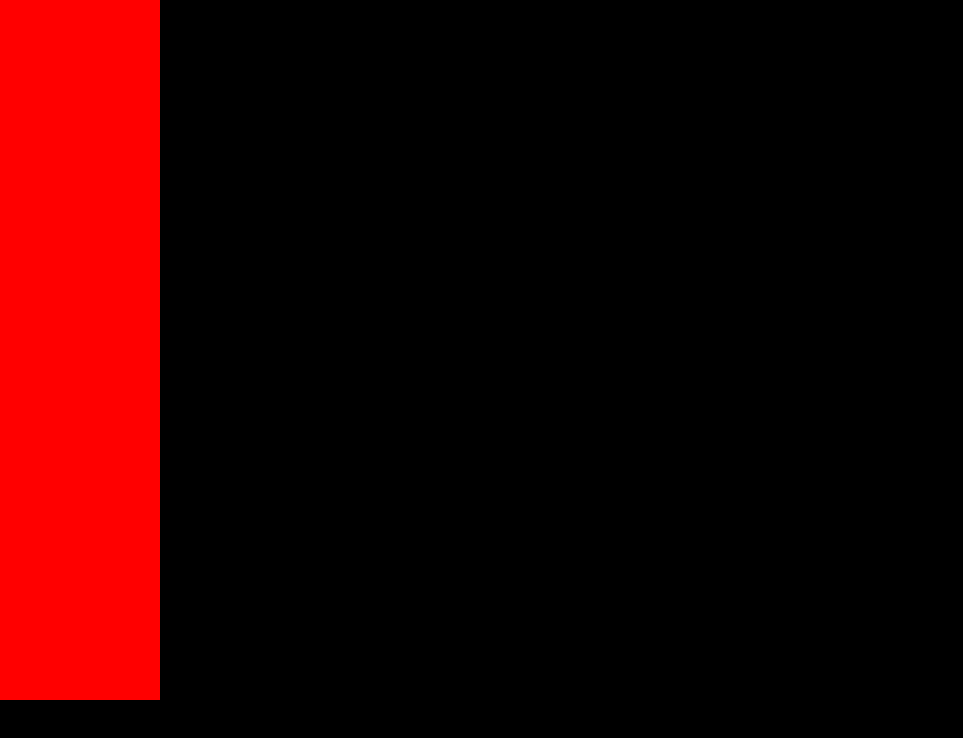
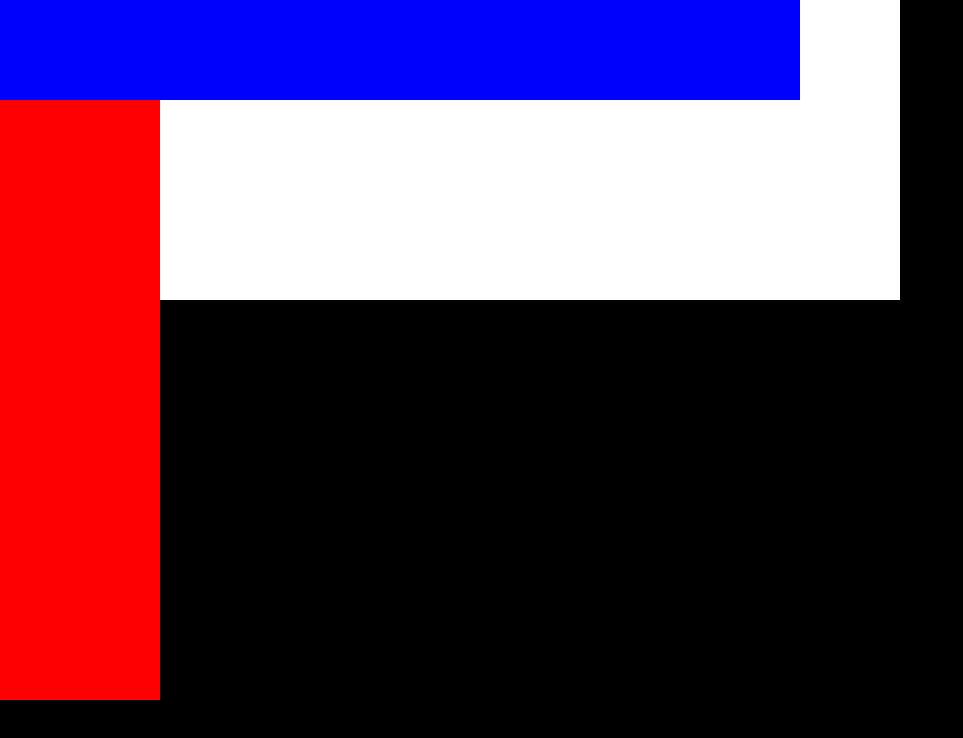
Before and after one commit to fabiennefortunio/html-css-spotifyweb, a plain HTML site: page index.html in a window 1280 px wide. Shown: the whole page, without its empty margins (0-963 px from the left). Drawn offline with Linux system fonts and the light colour scheme.

Commit message:
ricominciando da capo

```diff
--- a/index.html
+++ b/index.html
@@ -14,16 +14,19 @@
         <aside>
             <div class="sidebar-left">
 
-
             </div>
         </aside>
 
         <!--MAIN PAGE -->
 
-        <div class="main">
+        <main class="container">
+            <nav class="navbar">
+            </nav>
             <div class="album">
+                <!--<img src="http://gametekk.it/wp-content/uploads/2017/01/RagnBone-Man-Human-2016.jpg"></img>-->
+
             </div>
-        </div>
+        </main>
 
         <!-- FOOTER-->
         <footer>
--- a/style.css
+++ b/style.css
@@ -11,12 +11,39 @@ body {
 
 /** SIDEBAR **/
 .sidebar-left {
+    position: relative;
+    float: left;
     width: 160px;
     height: calc(100vh - 100px);
     background-color: red;
 
 }
+
+.navbar {
+    position: absolute;
+    float: left;
+    width: 800px;
+    height: 100px;
+    background-color: blue;
+    float: right;
+}
+
+
+
+
 /** MAIN PAGE**/
+
+.container {
+    width: 900px;
+    height: 300px;
+    background-color: white;
+}
+
+
+
+
+
+
 /** FOOTER **/
 footer {
 
```
